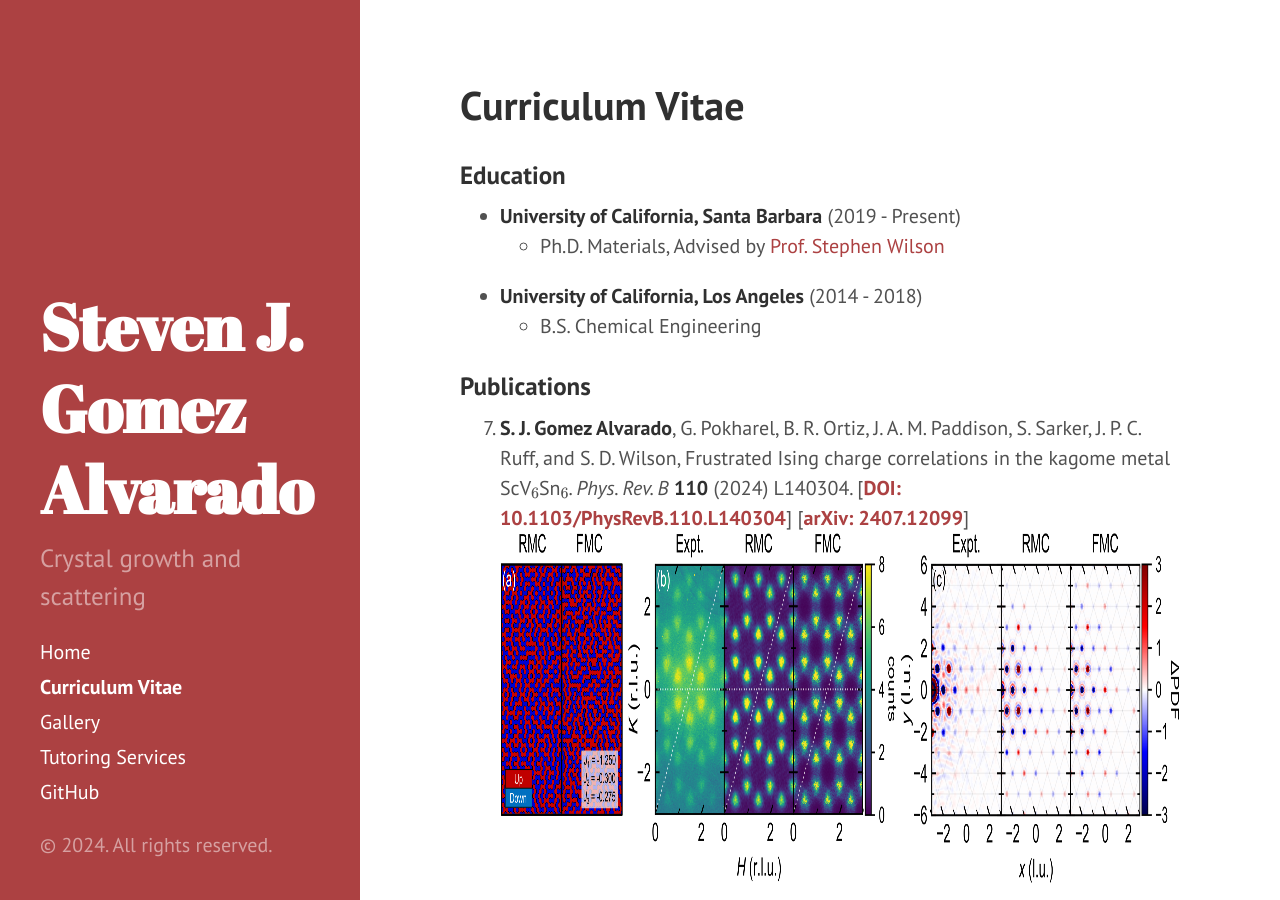
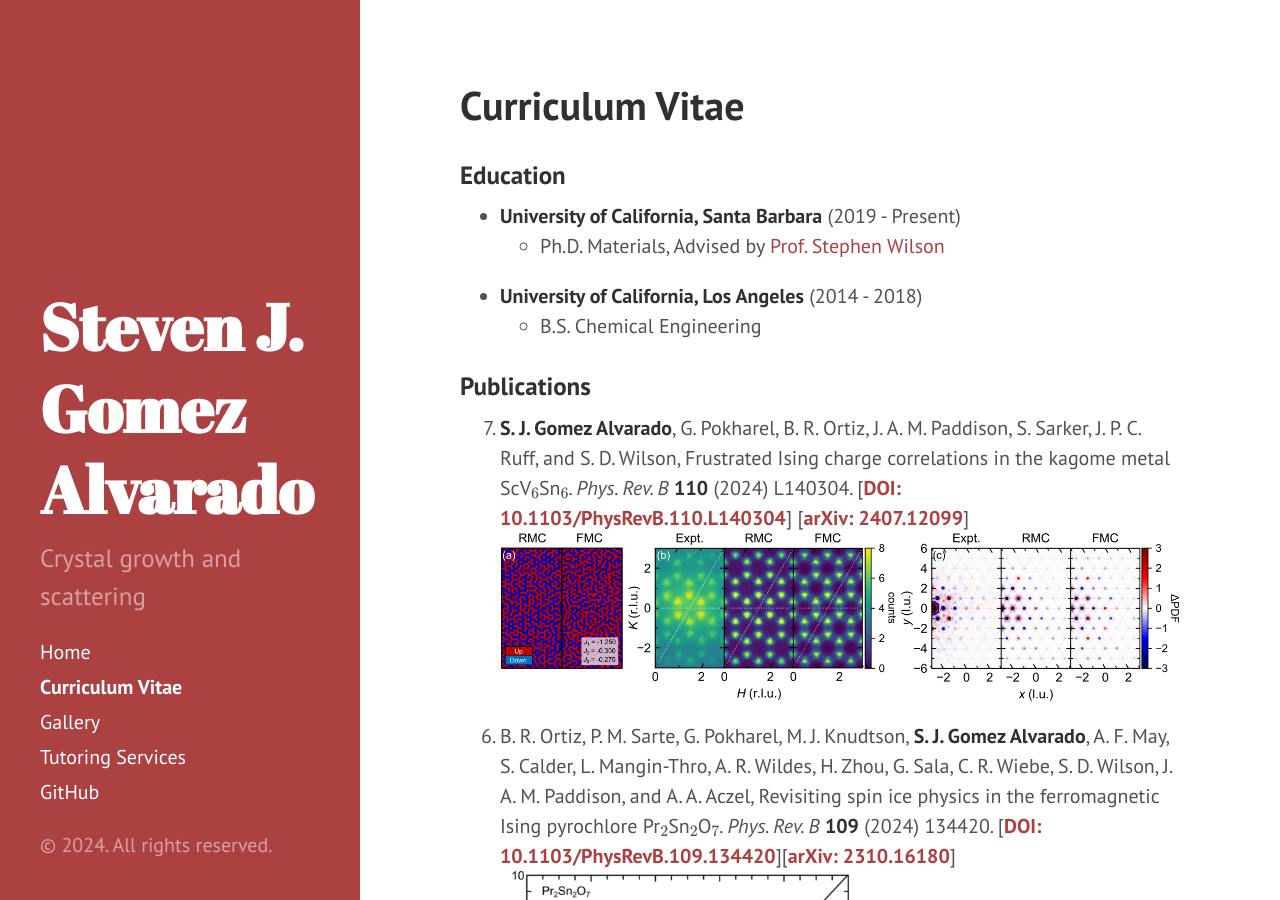
Before and after one commit to stevenjgomez/stevenjgomez.github.io, a Jekyll site: the page built from cv.md, in a window 1280 px wide and 900 px high. Built offline with Jekyll 4.4.1, drawn with Linux system fonts in a browser that asks for light colours.

Commit message:
Change 166 figure height

```diff
--- a/cv.md
+++ b/cv.md
@@ -12,7 +12,7 @@ layout: "page"
 
 ### Publications
 1. **S. J. Gomez Alvarado**, G. Pokharel, B. R. Ortiz, J. A. M. Paddison, S. Sarker, J. P. C. Ruff, and S. D. Wilson, Frustrated Ising charge correlations in the kagome metal ScV$$_6$$Sn$$_6$$. *Phys. Rev. B* **110** (2024) L140304. \[[**DOI: 10.1103/PhysRevB.110.L140304**](https://doi.org/10.1103/PhysRevB.110.L140304)\] \[[**arXiv: 2407.12099**](https://arxiv.org/abs/2407.12099)\]
-   ![166diffuse.png](img/166diffuse.png){: style="height:350px;" }
+   ![166diffuse.png](img/166diffuse.png)
 1. B. R. Ortiz, P. M. Sarte, G. Pokharel, M. J. Knudtson, **S. J. Gomez Alvarado**, A. F. May, S. Calder, L. Mangin-Thro, A. R. Wildes, H. Zhou, G. Sala, C. R. Wiebe, S. D. Wilson, J. A. M. Paddison, and A. A. Aczel, Revisiting spin ice physics in the ferromagnetic Ising pyrochlore Pr$$_2$$Sn$$_2$$O$$_7$$. *Phys. Rev. B* **109** (2024) 134420. \[[**DOI: 10.1103/PhysRevB.109.134420**](https://doi.org/10.1103/PhysRevB.109.134420)\]\[[**arXiv: 2310.16180**](https://arxiv.org/abs/2310.16180)\]
    ![pso.png](img/pso.png){: style="height:350px;" }
 1. **S. J. Gomez Alvarado**, E. Zoghlin, A. Jackson, L. Kautzsch, J. Plumb, M. Aling, A. N. Capa Salinas, G. Pokharel, Y. Pang, R. M. Gomez, S. Daly, and S. D. Wilson, Advances in high-pressure laser floating zone growth: The Laser Optical Kristallmacher II (LOKII). *Rev. Sci. Instrum.* **95** (2024) 033903. \[[**DOI: 10.1063/5.0186528**](https://doi.org/10.1063/5.0186528)\]\[[**arXiv: 2311.03671**](https://arxiv.org/abs/2311.03671)\]
```
